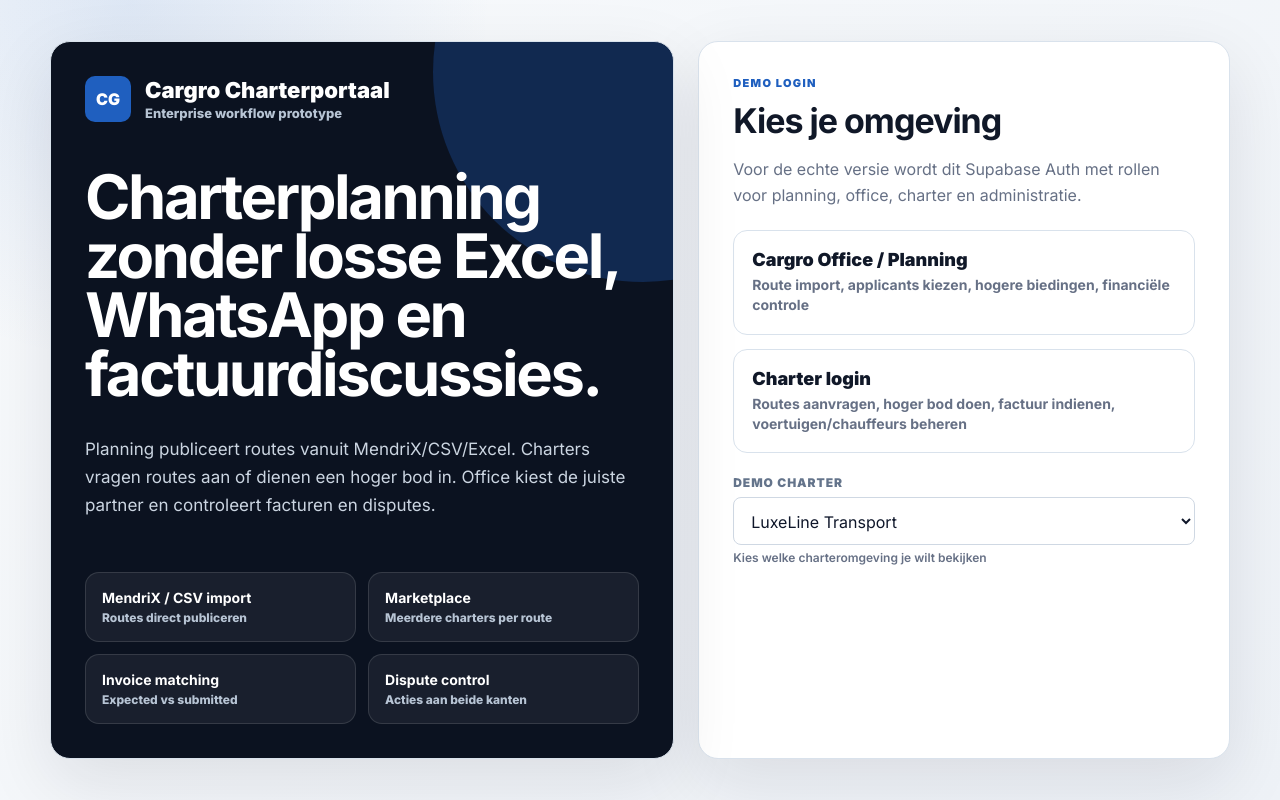
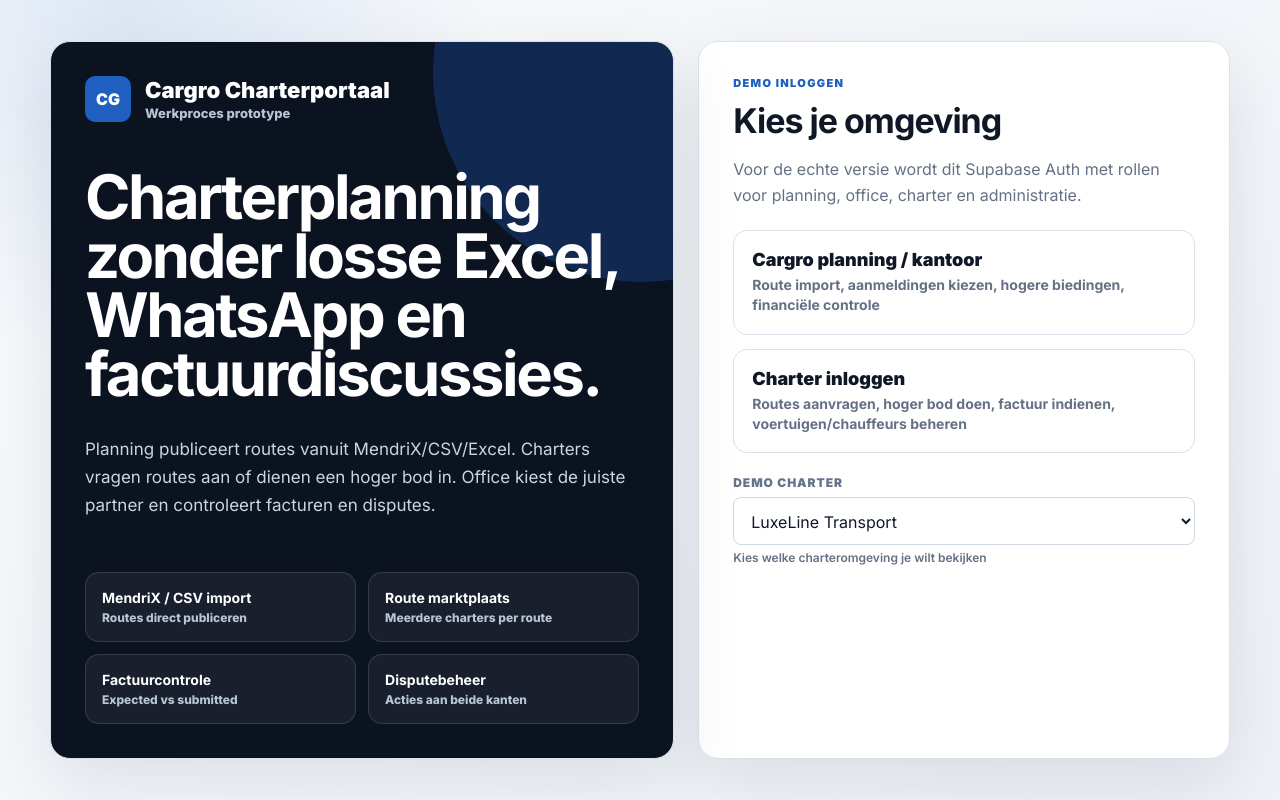
Before and after one commit to freesoccer67-dot/charterportaal, a plain HTML site: page index.html in a window 1280 px wide. Drawn offline with Linux system fonts and the light colour scheme.

Commit message:
Load Dutch labels after stable portal

```diff
--- a/index.html
+++ b/index.html
@@ -15,5 +15,6 @@
     <div id="app"></div>
     <script src="app.js"></script>
     <script src="portal-upgrades.js"></script>
+    <script src="dutch-labels.js"></script>
   </body>
 </html>
```
